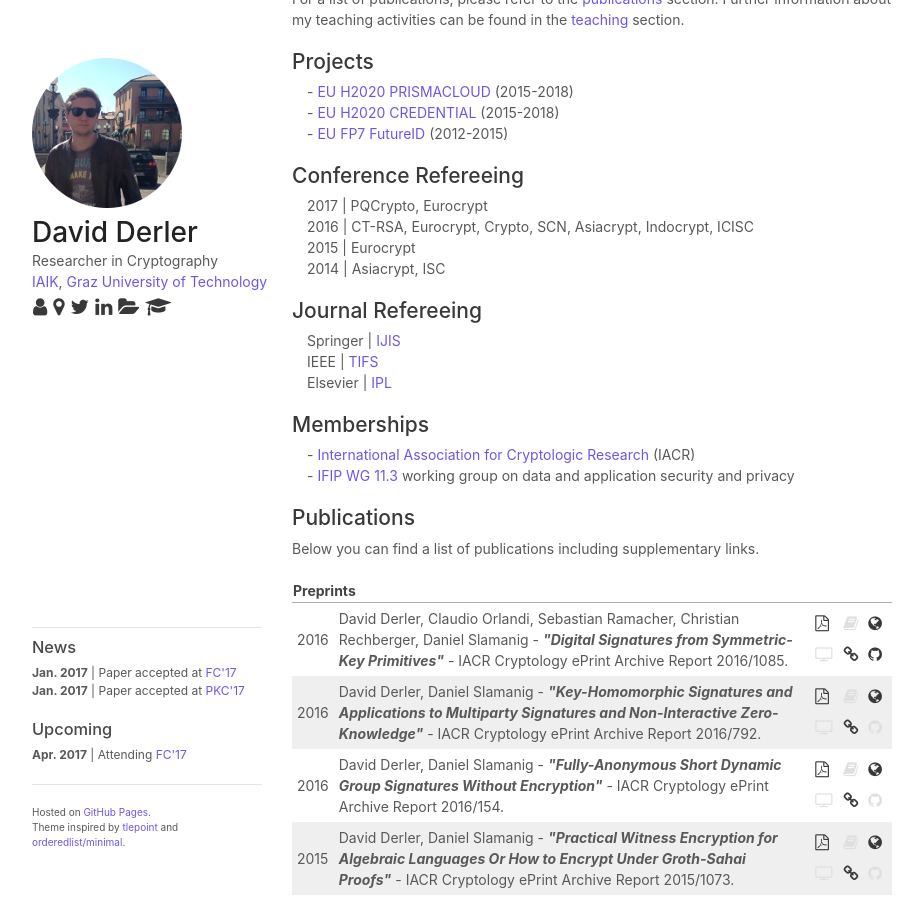
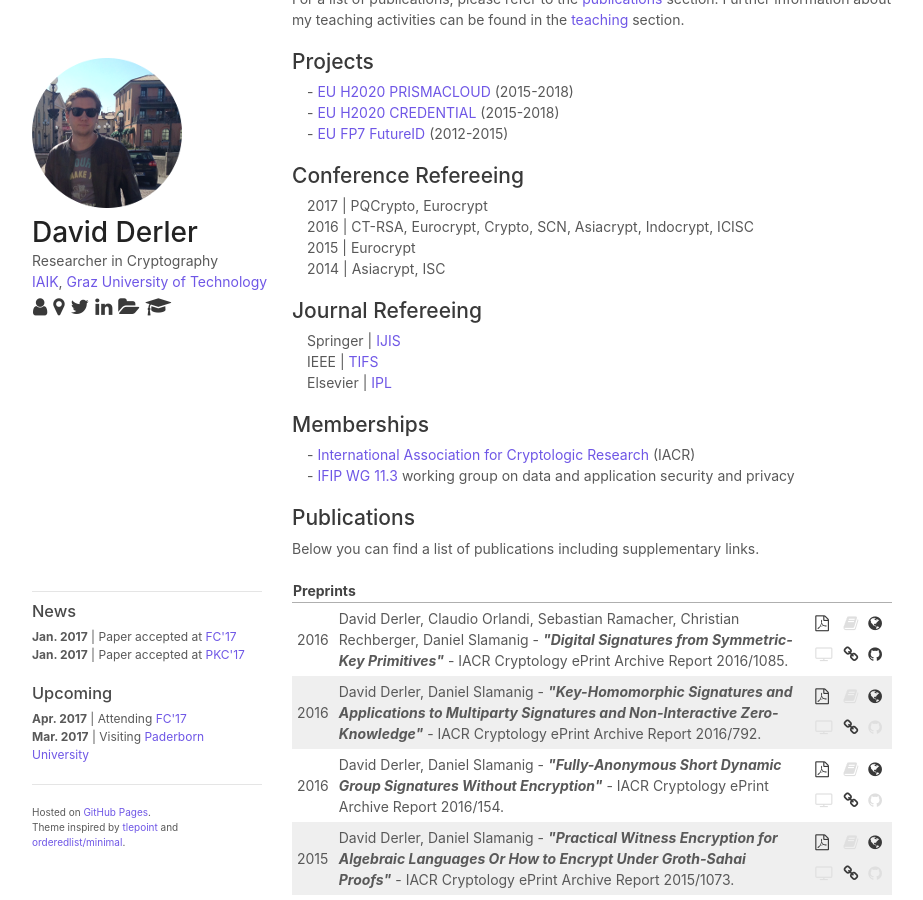
Before and after one commit to derlerd/derlerd.github.io, a Jekyll site: the page built from index.html, in a window 1280 px wide and 900 px high, scrolled down 331 px. Shown: the whole window, without its empty margins (178-1101 px from the left). Built offline with Jekyll 4.4.1, drawn with Linux system fonts in a browser that asks for light colours.

Commit message:
added paderborn visit

```diff
--- a/_includes/footer.html
+++ b/_includes/footer.html
@@ -8,6 +8,7 @@
     <h3>Upcoming</h3>
     <ul>
       <li><b>Apr. 2017</b> | Attending <a href="http://fc17.ifca.ai/">FC'17</a></li>
+      <li><b>Mar. 2017</b> | Visiting <a href="http://tiborjager.de/">Paderborn University</a></li>
     </ul>
   </div>
   <p class="remark">Hosted on <a href="https://github.com/derlerd/derlerd.github.io">GitHub Pages</a>.</p>
```
